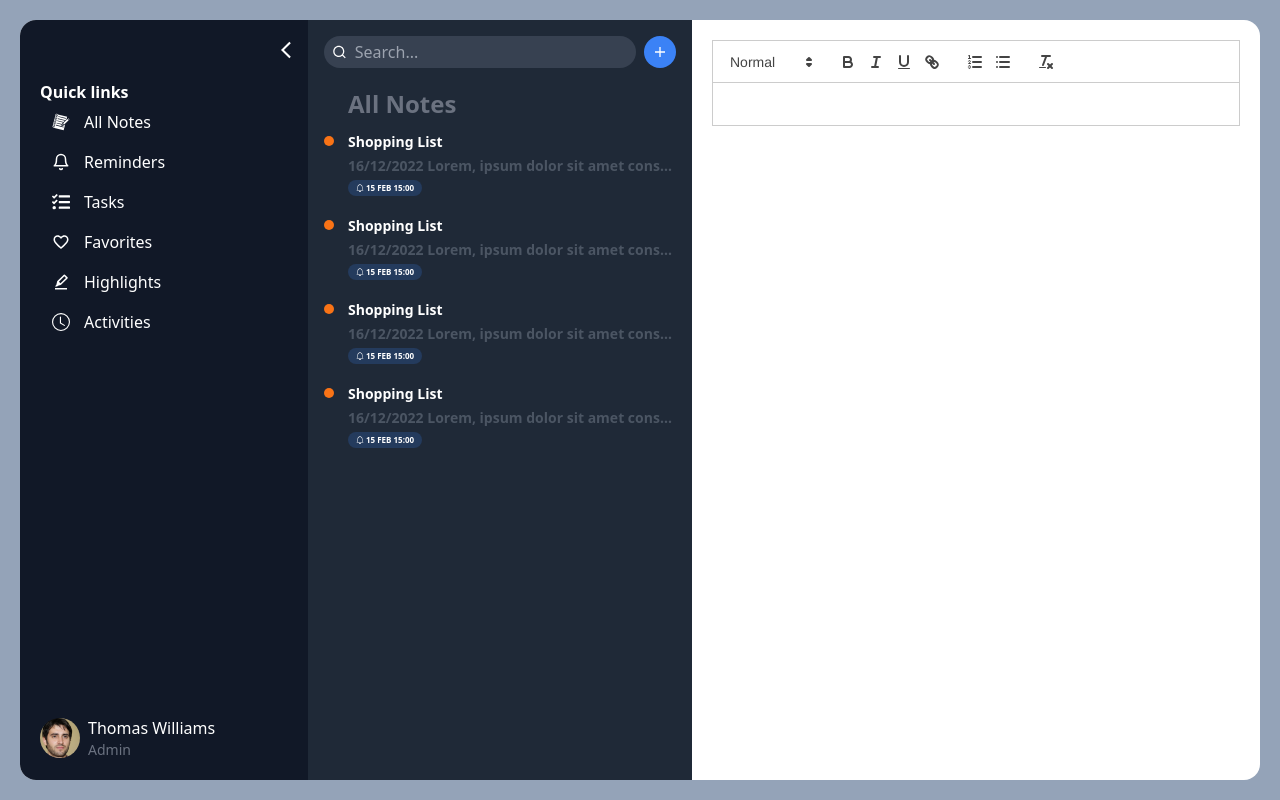
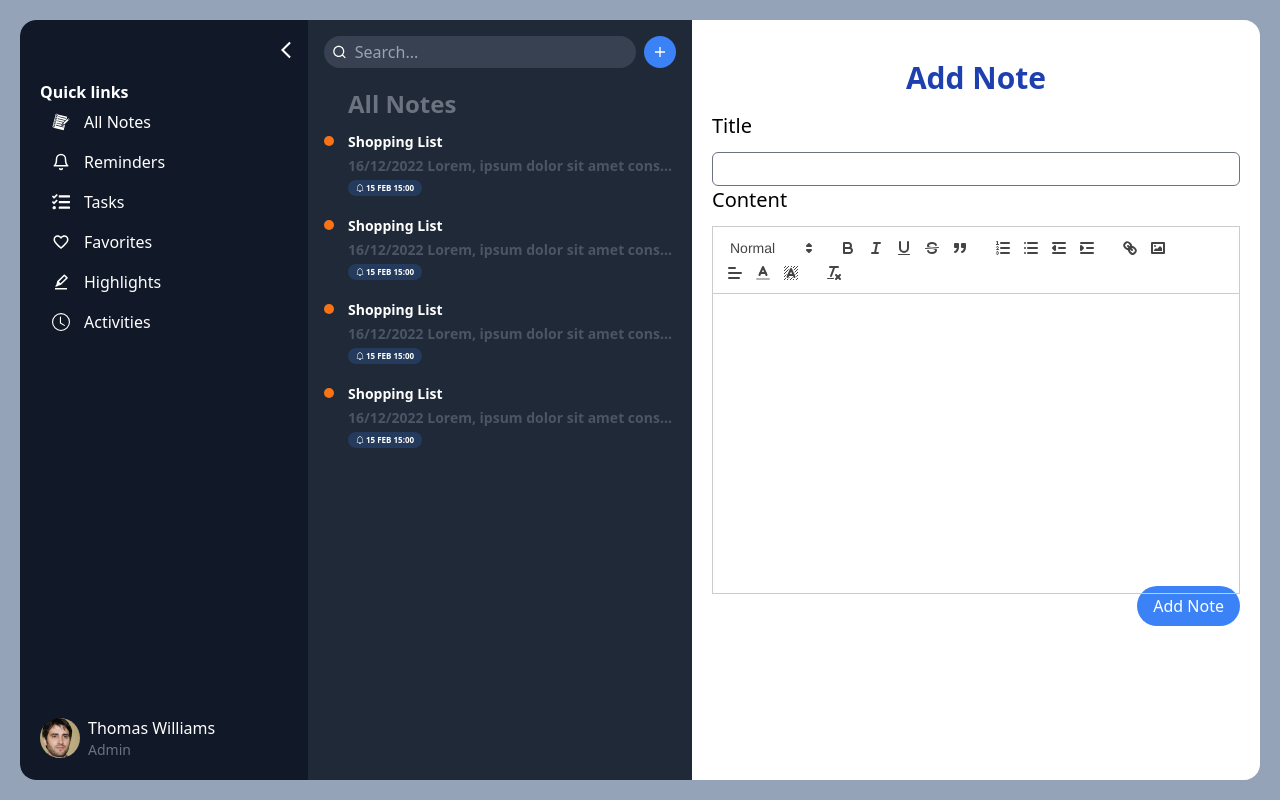
Before and after one commit to PrinceNarteh/my-notes, a Next.js app: page / in a window 1280 px wide. Built offline with nearby package versions, Linux system fonts and the light colour scheme.

Commit message:
adds react quill text editor

```diff
--- a/components/Form.tsx
+++ b/components/Form.tsx
@@ -1,12 +1,104 @@
 import dynamic from "next/dynamic";
-import React from "react";
+import React, { useState } from "react";
 import "react-quill/dist/quill.snow.css";
+
+const modules = {
+  toolbar: [
+    //[{ 'font': [] }],
+    [{ header: [1, 2, false] }],
+    ["bold", "italic", "underline", "strike", "blockquote"],
+    [
+      { list: "ordered" },
+      { list: "bullet" },
+      { indent: "-1" },
+      { indent: "+1" },
+    ],
+    ["link", "image"],
+    [{ align: [] }, { color: [] }, { background: [] }], // dropdown with defaults from theme
+    ["clean"],
+  ],
+};
+
+const formats = [
+  //'font',
+  "header",
+  "bold",
+  "italic",
+  "underline",
+  "strike",
+  "blockquote",
+  "list",
+  "bullet",
+  "indent",
+  "link",
+  "image",
+  "align",
+  "color",
+  "background",
+];
 
 const Form = () => {
   const ReactQuill = dynamic(() => import("react-quill"), { ssr: false });
+  const [note, setNote] = useState({
+    title: "",
+    description: "",
+  });
+
+  const handleQuillChange = (value: string) =>
+    setNote((prevState) => ({
+      ...prevState,
+      description: value,
+    }));
+
+  console.log(note);
+
   return (
-    <div>
-      <ReactQuill theme="snow" />
+    <div className="space-y-4">
+      <h3 className="text-center text-3xl mt-5 font-semibold text-blue-800">
+        Add Note
+      </h3>
+      <form>
+        <div>
+          <label htmlFor="title" className="block text-xl mb-3">
+            Title
+          </label>
+          <input
+            type="text"
+            id="title"
+            name="title"
+            className="border border-gray-500 outline-none w-full rounded-md px-2 py-1"
+            value={note.title}
+            onChange={(e) =>
+              setNote({
+                ...note,
+                title: e.target.value,
+              })
+            }
+          />
+        </div>
+        <div className="h-[400px]">
+          <label htmlFor="title" className="block text-xl mb-3">
+            Content
+          </label>
+          <ReactQuill
+            key="quill"
+            theme="snow"
+            style={{ minHeight: "300px", height: "200px" }}
+            defaultValue={note.description}
+            onChange={(value) => handleQuillChange(value)}
+            modules={modules}
+            formats={formats}
+          />
+        </div>
+        <div>
+          <button
+            type="submit"
+            className="bg-blue-500 text-white px-4 py-2 rounded-full float-right"
+          >
+            Add Note
+          </button>
+        </div>
+      </form>
     </div>
   );
 };
--- a/components/SideBar.tsx
+++ b/components/SideBar.tsx
@@ -44,7 +44,7 @@ const SideBar = ({
 }) => {
   return (
     <div
-      className={`fixed h-[calc(100vh_-_40px)] w-72 bg-gray-900 text-white rounded-l-2xl p-5 duration-300 ${
+      className={`absolute h-[calc(100vh_-_40px)] w-72 bg-gray-900 text-white rounded-l-2xl p-5 duration-300 ${
         open ? "w-72" : "w-16"
       }`}
     >
```
